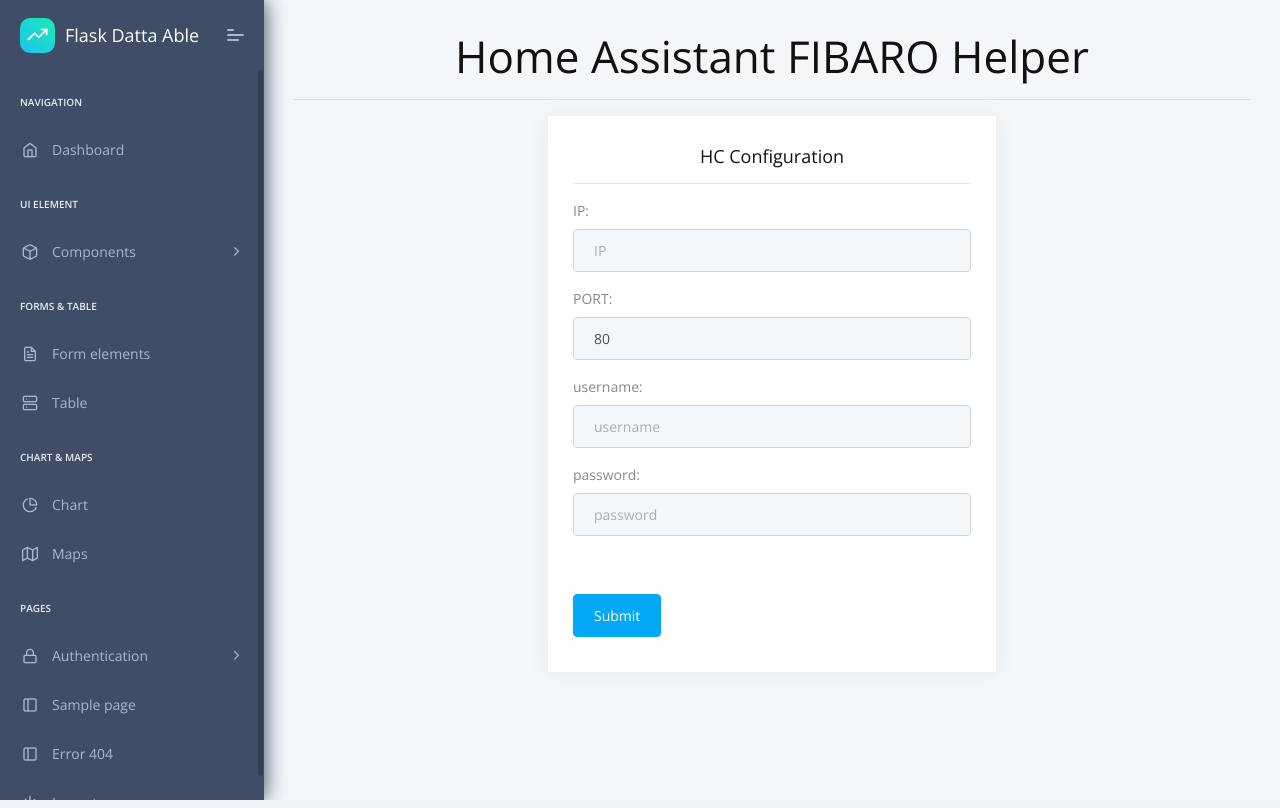
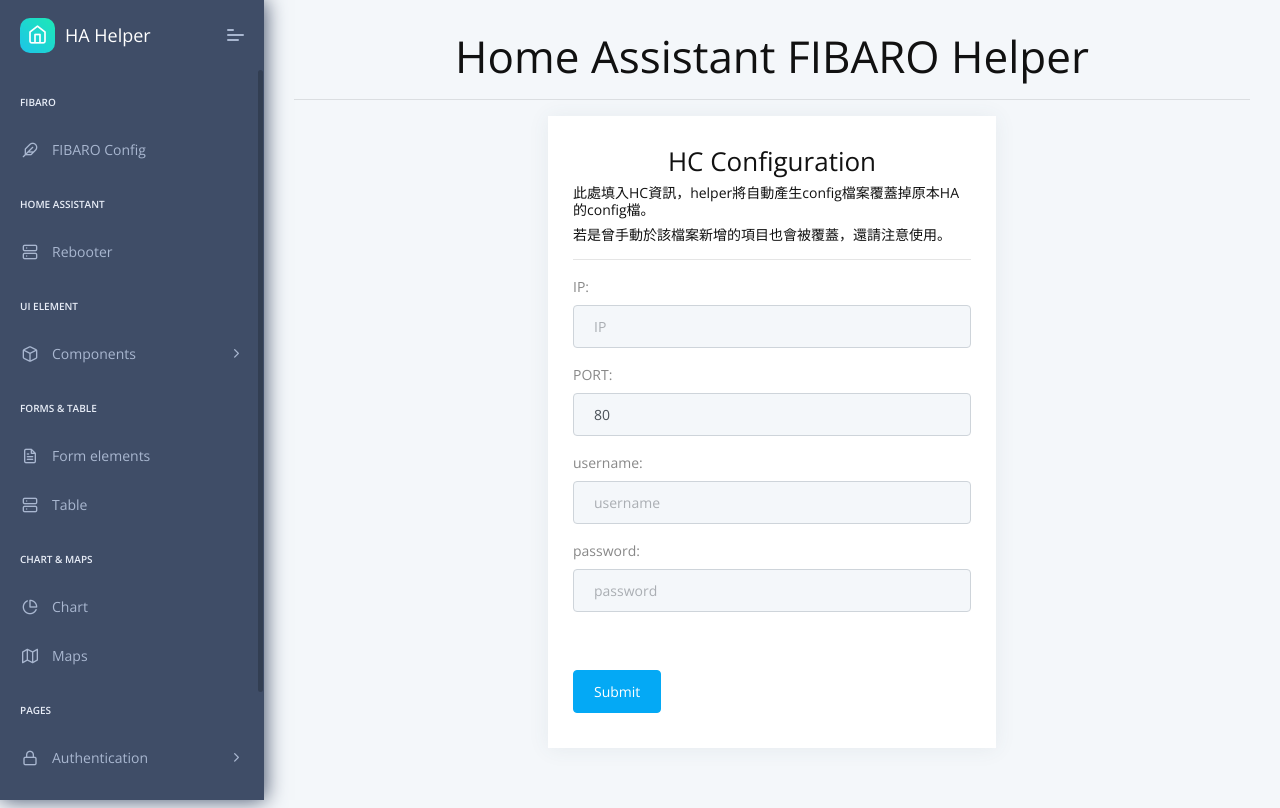
Before and after one commit to howhow-repo/HA_FIBARO_config, a Flask app: page / in a window 1280 px wide. Run offline with Flask 2, Linux system fonts and the light colour scheme; some libraries are stand-ins or nearby versions.

Commit message:
add reboot features

```diff
--- a/app/base/templates/includes/sidebar.html
+++ b/app/base/templates/includes/sidebar.html
@@ -3,23 +3,34 @@
         <div class="navbar-wrapper">
             <div class="navbar-brand header-logo">
                 <a target="_blank"
-                   href="https://appseed.us/admin-dashboards/flask-dashboard-dattaable" class="b-brand">
+                   href="/" class="b-brand">
                     <div class="b-bg">
-                        <i class="feather icon-trending-up"></i>
+                        <i class="feather icon-home"></i>
                     </div>
-                    <span class="b-title">Flask Datta Able</span>
+                    <span class="b-title">HA Helper</span>
                 </a>
                 <a class="mobile-menu" id="mobile-collapse" href="javascript:"><span></span></a>
             </div>
             <div class="navbar-content scroll-div">
                 <ul class="nav pcoded-inner-navbar">
                     <li class="nav-item pcoded-menu-caption">
-                        <label>Navigation</label>
+                        <label>FIBARO</label>
                     </li>
                     <li data-username="dashboard Default Ecommerce CRM Analytics Crypto Project"
                         class="nav-item {% if 'index' in segment %} active {% endif %}">
-                        <a href="/" class="nav-link "><span class="pcoded-micon"><i class="feather icon-home"></i></span><span class="pcoded-mtext">Dashboard</span></a>
+                        <a href="/" class="nav-link "><span class="pcoded-micon"><i class="feather icon-feather"></i></span><span class="pcoded-mtext">FIBARO Config</span></a>
                     </li>
+                    <li class="nav-item pcoded-menu-caption">
+                        <label>Home Assistant</label>
+                    </li>
+
+                    <li data-username="dashboard Default Ecommerce CRM Analytics Crypto Project"
+                        class="nav-item {% if 'index' in segment %} active {% endif %}">
+                        <a href="/ha_rebooter" class="nav-link "><span class="pcoded-micon"><i class="feather icon-server"></i></span><span class="pcoded-mtext">Rebooter</span></a>
+                    </li>
+
+<!--------------------->
+
                     <li class="nav-item pcoded-menu-caption">
                         <label>UI Element</label>
                     </li>
--- a/app/base/templates/layouts/base.html
+++ b/app/base/templates/layouts/base.html
@@ -3,7 +3,7 @@
 
 <head>
     <title>
-        Flask Datta Able - {% block title %}{% endblock %} | AppSeed
+        {% block title %}{% endblock %}
     </title>
     <!-- HTML5 Shim and Respond.js IE10 support of HTML5 elements and media queries -->
     <!-- WARNING: Respond.js doesn't work if you view the page via file:// -->
@@ -14,12 +14,8 @@
     <!-- Meta -->
     <meta charset="utf-8">
     <meta name="viewport" content="width=device-width, initial-scale=1.0, user-scalable=0, minimal-ui">
-    <meta http-equiv="X-UA-Compatible" content="IE=edge" />
     <link rel="canonical" href="https://appseed.us/admin-dashboards/flask-dashboard-dattaable">
 
-    <meta name="description" content="Datta Able Bootstrap admin template made using Bootstrap 4 and it has huge amount of ready made feature, UI components, pages which completely fulfills any dashboard needs." />
-    <meta name="keywords" content="admin templates, bootstrap admin templates, bootstrap 4, dashboard, dashboard templets, sass admin templets, html admin templates, responsive, bootstrap admin templates free download,premium bootstrap admin templates, datta able, datta able bootstrap admin template, free admin theme, free dashboard template"/>
-    <meta name="author" content="CodedThemes"/>
 
     <!-- Favicon icon -->
     <link rel="icon" href="/static/assets/images/favicon.ico" type="image/x-icon">
--- a/app/home/routes.py
+++ b/app/home/routes.py
@@ -20,8 +20,8 @@
     return render_template('HC-config.html', segment='HC-config', form=hc_form)
 
 
-@blueprint.route('/set_hc_config', methods=['POST'])
-def set_hc_config():
+@blueprint.route('/setting_hc_config', methods=['POST'])
+def setting_hc_config():
     try:
         hc = FibaroHC3(ip=request.form['ip'], port=request.form['port'],
                        username=request.form['username'], password=request.form['password'])
@@ -35,11 +35,11 @@
                                    err_title="HC connection fail", err_msg='wrong username/password')
 
     except ConnectTimeout:
-        return render_template('HC-config-failed.html',  err_title="HC connection fail", err_msg='connection timeout')
+        return render_template('HC-config-failed.html', err_title="HC connection fail", err_msg='connection timeout')
     except InvalidURL:
-        return render_template('HC-config-failed.html',  err_title="HC connection fail", err_msg='Wrong URL format')
+        return render_template('HC-config-failed.html', err_title="HC connection fail", err_msg='Wrong URL format')
     except Exception as e:
-        return render_template('HC-config-failed.html',  err_title="HC connection fail", err_msg=e)
+        return render_template('HC-config-failed.html', err_title="HC connection fail", err_msg=e)
 
 
 @blueprint.route('/set_hc_config/overwrite', methods=['POST'])
@@ -54,18 +54,37 @@
         with open('/home/pi/.homeassistant/configuration.yaml', 'w') as f:
             f.write(config_temp)
         os.system("sudo systemctl restart homeassistant.service")
-        return "ok, restarting home assistant service."
+        return render_template('simple_info_page.html', msg="ok, restarting home assistant service.")
 
     else:
         return render_template('HC-config-failed.html',
                                err_title="HC connection fail", err_msg='home assistant config file not exist')
 
 
+@blueprint.route('/ha_rebooter')
+def ha_rebooter():
+    return render_template("ha_rebooter.html")
+
+
+@blueprint.route('/ha_rebooter/reboot', methods=['POST'])
+def ha_rebooted():
+    os.system("sudo systemctl restart homeassistant.service")
+    return render_template('simple_info_page.html', msg="ok, restarting home assistant service.")
+
+
+
+
+
+
+@blueprint.route('/demo')
+def demo_page():
+    return render_template("index.html")
+
+
 @blueprint.route('/<template>')
 # @login_required
 def route_template(template):
     try:
-
         if not template.endswith('.html'):
             template += '.html'
 
--- a/app/home/templates/HC-config.html
+++ b/app/home/templates/HC-config.html
@@ -30,11 +30,13 @@
                     <div class="col-sm-6" style="margin:0px auto;">
                         <div class="card">
                             <div class="card-body">
-                                <center><h5>HC Configuration</h5></center>
+                                <center><h3>HC Configuration</h3></center>
+                                <h6>此處填入HC資訊，helper將自動產生config檔案覆蓋掉原本HA的config檔。</h6>
+                                <h6>若是曾手動於該檔案新增的項目也會被覆蓋，還請注意使用。</h6>
                                 <hr>
                                 <div class="row">
                                     <div class="col-md-12">
-                                        <form method="post" action="/set_hc_config">
+                                        <form method="post" action="/setting_hc_config">
                                             <div class="form-group">
                                                 <label>IP:</label>
                                                 {{ form.ip(placeholder="IP", class="form-control") }}
```
Also changed, not shown: app/base/templates/layouts/base-fullscreen.html (+1 -7 lines), app/home/templates/ha_rebooter.html (added, +59 -0 lines), app/home/templates/simple_info_page.html (added, +20 -0 lines).
